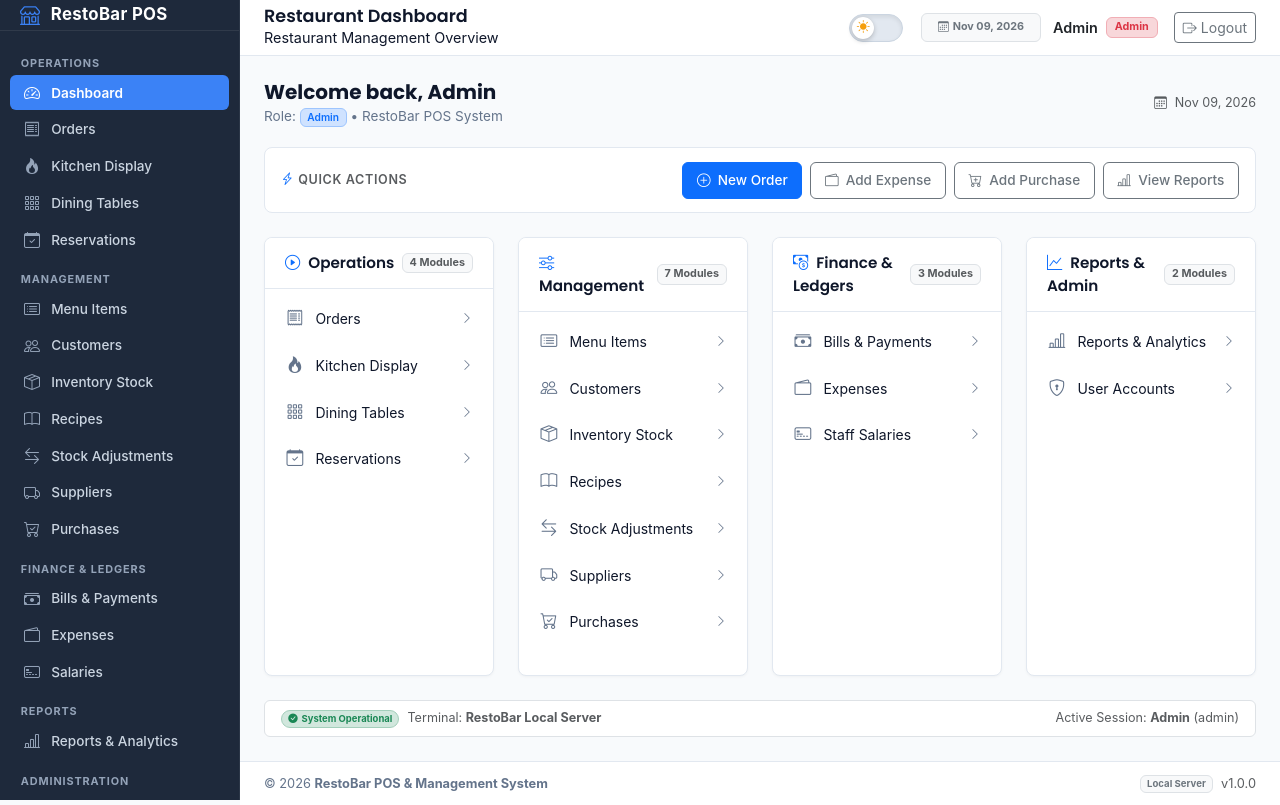
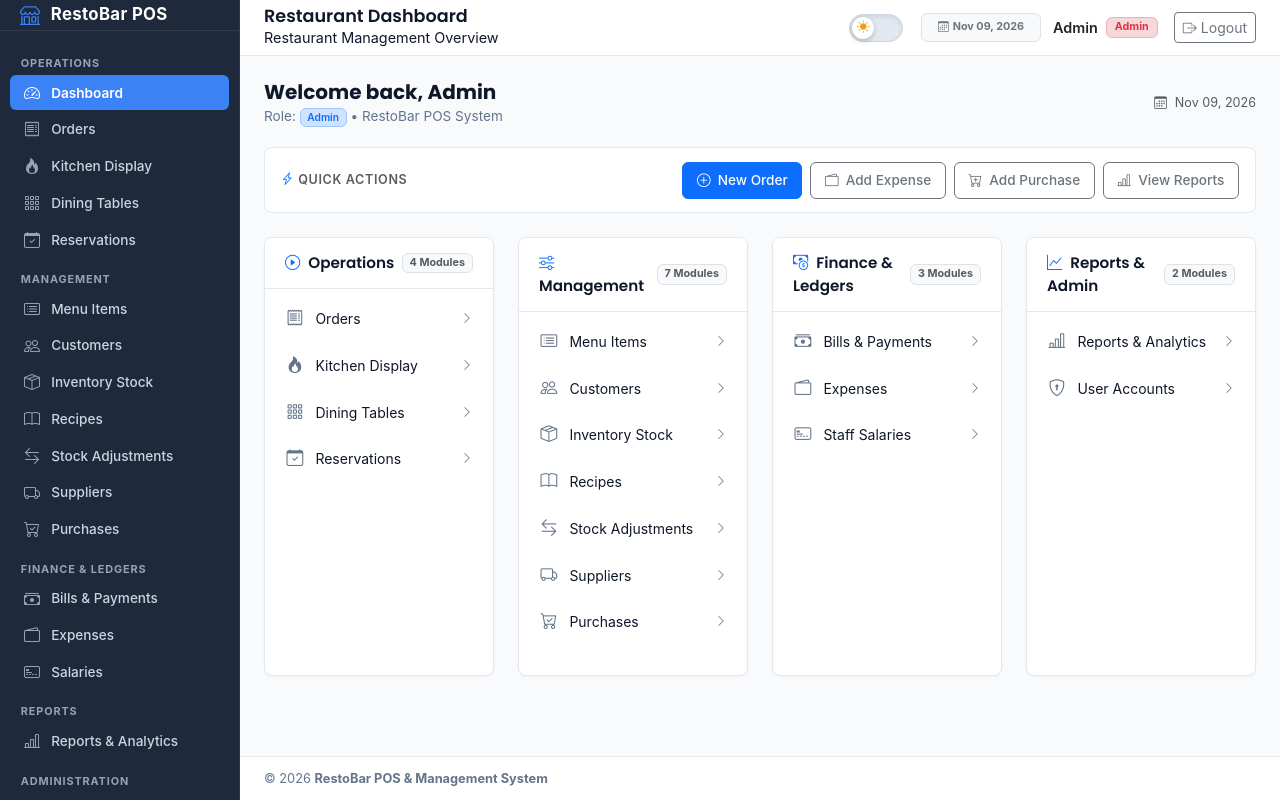
Before and after one commit to Adnankhalid606/restarurant_management_system, a PHP site: page / in a window 1280 px wide. Run offline with PHP 8.4, Linux system fonts and the light colour scheme; a user stored in the database is signed in; data comes from the database, SQL or seed files in the repository; some web fonts are replaced.

Commit message:
style(ui): remove developer metadata and polish application branding

```diff
--- a/auth/login.php
+++ b/auth/login.php
@@ -85,7 +85,7 @@ require_once "../includes/header.php";
                 <i class="bi bi-shop"></i>
             </div>
             <h4 class="fw-bold mb-1" style="color: var(--pos-brand);">RestoBar POS</h4>
-            <p class="text-muted small mb-0">Restaurant Management &bull; Terminal Access</p>
+            <p class="text-muted small mb-0">Restaurant Management System</p>
         </div>
 
         <?php if ($error !== "") { ?>
@@ -135,7 +135,7 @@ require_once "../includes/header.php";
 
             <button type="submit" class="btn btn-primary w-100 py-2 fw-semibold d-flex align-items-center justify-content-center gap-2">
                 <i class="bi bi-box-arrow-in-right"></i>
-                <span>Sign In to Terminal</span>
+                <span>Sign In</span>
             </button>
         </form>
 
--- a/includes/footer.php
+++ b/includes/footer.php
@@ -17,10 +17,6 @@ $no_shell = $no_shell ?? false;
             <footer class="app-footer">
                 <div>
                     <span>&copy; <?php echo date("Y"); ?> <strong>RestoBar POS &amp; Management System</strong></span>
-                </div>
-                <div class="d-flex align-items-center gap-2">
-                    <span class="badge bg-light text-secondary border">Local Server</span>
-                    <span class="text-muted d-none d-sm-inline">v1.0.0</span>
                 </div>
             </footer>
         </div>
--- a/index.php
+++ b/index.php
@@ -376,21 +376,6 @@ require_once "./includes/header.php";
     </div>
 <?php } ?>
 
-<!-- Terminal System Information Note -->
-<div class="card bg-white border mt-4">
-    <div class="card-body py-2 px-3 d-flex align-items-center justify-content-between flex-wrap gap-2 text-muted small">
-        <div class="d-flex align-items-center gap-2">
-            <span class="badge bg-success-subtle text-success border border-success-subtle rounded-pill">
-                <i class="bi bi-check-circle-fill me-1"></i>System Operational
-            </span>
-            <span>Terminal: <strong>RestoBar Local Server</strong></span>
-        </div>
-        <div>
-            <span>Active Session: <strong><?php echo htmlspecialchars($user_name, ENT_QUOTES, 'UTF-8'); ?></strong> (<?php echo htmlspecialchars($role, ENT_QUOTES, 'UTF-8'); ?>)</span>
-        </div>
-    </div>
-</div>
-
 <?php
 
 require_once "./includes/footer.php";
--- a/users/create.php
+++ b/users/create.php
@@ -163,7 +163,7 @@ require_once "../includes/header.php";
                                     value="<?php echo isset($_POST['username']) ? htmlspecialchars($_POST['username']) : ''; ?>"
                                     required>
                             </div>
-                            <div class="form-text">Unique username for login terminal access.</div>
+                            <div class="form-text">Unique username for staff login.</div>
                         </div>
                     </div>
 
--- a/users/edit.php
+++ b/users/edit.php
@@ -242,7 +242,7 @@ require_once "../includes/header.php";
                                        value="<?php echo htmlspecialchars($user["username"] ?? ""); ?>"
                                        required>
                             </div>
-                            <div class="form-text">Unique username for login terminal access.</div>
+                            <div class="form-text">Unique username for staff login.</div>
                         </div>
                     </div>
 
```
